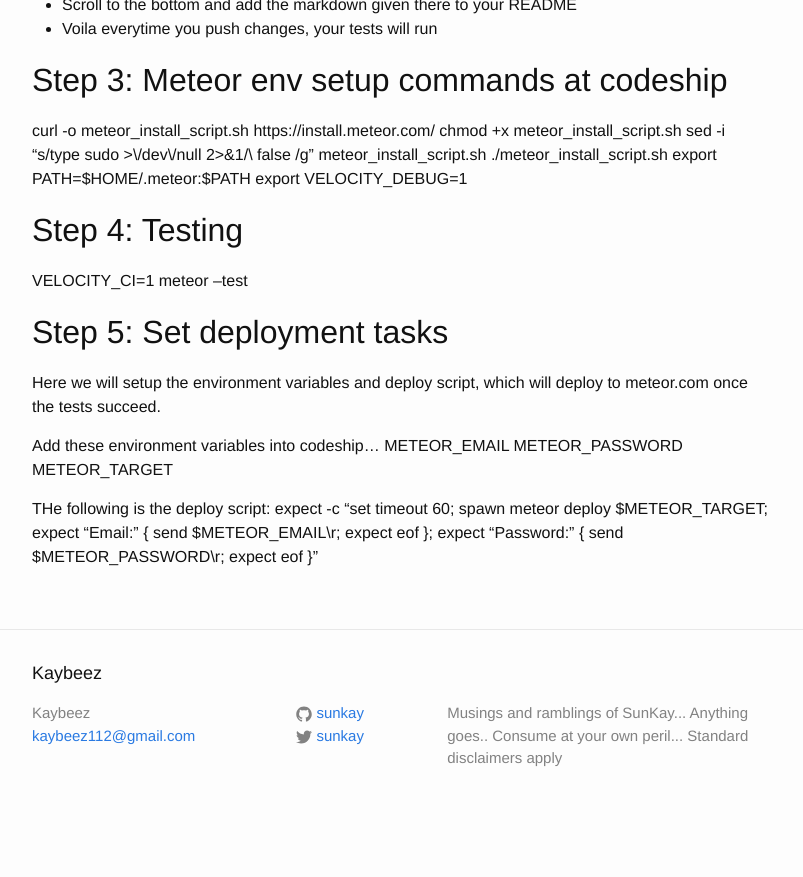
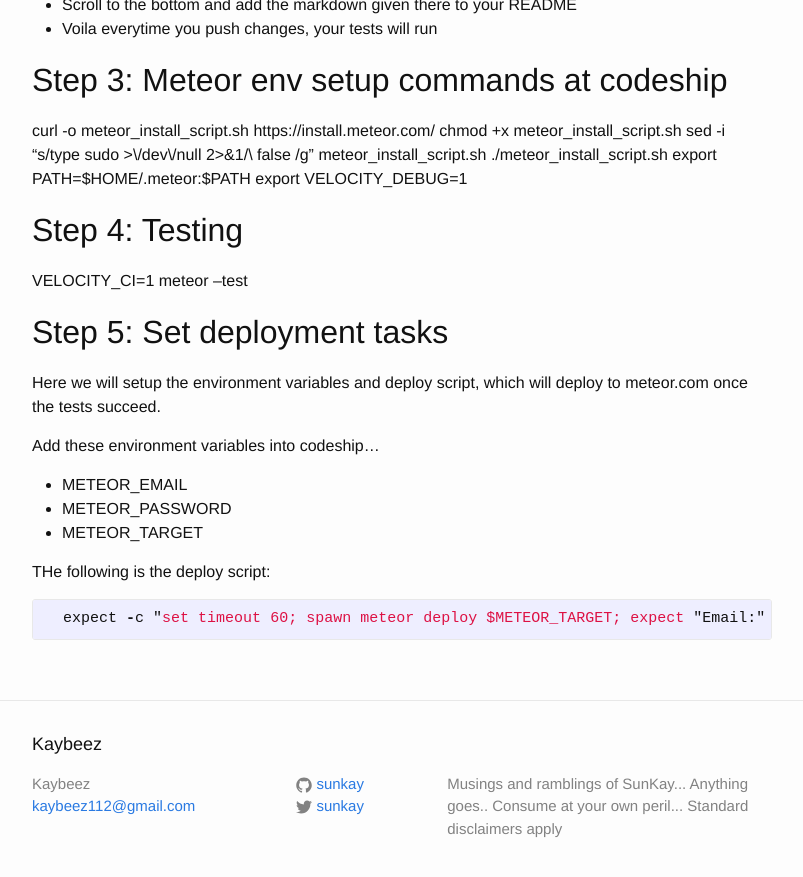
Before and after one commit to sunkay/sunkay.github.io, a Jekyll site: the page built from _posts/2015-09-7-react-codeship-CD.markdown, in a window 1280 px wide and 900 px high, scrolled down 954 px. Shown: the top 877 px of the window, without its empty margins (238-1041 px from the left). Built offline with Jekyll 4.4.1, drawn with Linux system fonts in a browser that asks for light colours; before the commit the page ends 1784 px from its top, so only the background shows below that.

Commit message:
continuous deployment with codeship

```diff
--- a/_posts/2015-09-7-react-codeship-CD.markdown
+++ b/_posts/2015-09-7-react-codeship-CD.markdown
@@ -49,12 +49,16 @@ Step 5: Set deployment tasks
 Here we will setup the environment variables and deploy script, which will deploy to meteor.com once the tests succeed.
 
 Add these environment variables into codeship...
-METEOR_EMAIL
-METEOR_PASSWORD
-METEOR_TARGET
+  - METEOR_EMAIL
+  - METEOR_PASSWORD
+  - METEOR_TARGET
 
 THe following is the deploy script:
-expect -c "set timeout 60; spawn meteor deploy $METEOR_TARGET; expect "Email:" { send $METEOR_EMAIL\r; expect eof }; expect "Password:" { send $METEOR_PASSWORD\r; expect eof }"
+
+{% highlight javascript %}
+  expect -c "set timeout 60; spawn meteor deploy $METEOR_TARGET; expect "Email:" { send $METEOR_EMAIL\r; expect eof }; expect "Password:" { send $METEOR_PASSWORD\r; expect eof }"
+
+{% endhighlight javascript %}
 
 
 [cucumber]: https://velocity.readme.io/v1.0/docs/getting-started-with-cucumber
```
